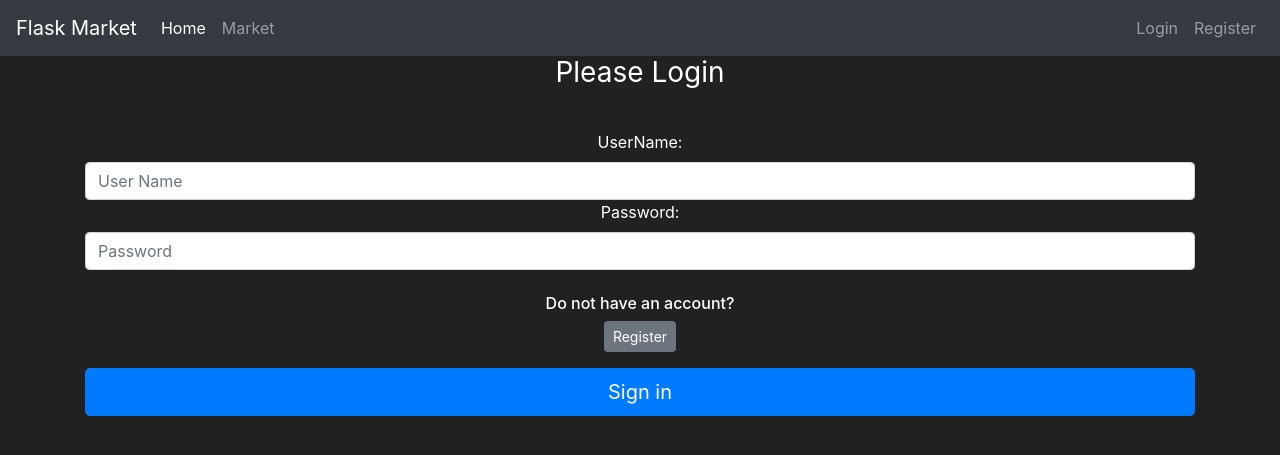
After one commit to ranjurave/EComWebsite, a Flask app: page /login in a window 1280 px wide. The commit adds this page. Shown: the top 455 px of the page. Run offline with Flask 2, Linux system fonts and the light colour scheme; some libraries are stand-ins or nearby versions.

Commit message:
to work from 4:17

```diff
--- a/EComWebApp/market/__init__.py
+++ b/EComWebApp/market/__init__.py
@@ -1,6 +1,7 @@
 from flask import Flask, render_template
 from flask_sqlalchemy import SQLAlchemy
 from flask_bcrypt import Bcrypt
+from flask_login import LoginManager
 
 app = Flask(__name__)
 app.config["SQLALCHEMY_DATABASE_URI"] = "sqlite:///market.db"
@@ -8,4 +9,6 @@ app.config['SECRET_KEY'] = '2fa5a3dca2c59a3177137ff2'
 db = SQLAlchemy(app)
 bcrypt = Bcrypt(app)
 
+login_manager = LoginManager(app)
+
 from market import routes
--- a/EComWebApp/market/forms.py
+++ b/EComWebApp/market/forms.py
@@ -20,3 +20,8 @@ class RegisterForm(FlaskForm):
     password1 = PasswordField(label='Password: ', validators=[Length(min=6), DataRequired()])
     password2 = PasswordField(label='Confirm Password: ',validators=[EqualTo('password1'), DataRequired()])
     submit = SubmitField(label='submit')
+
+class LoginForms(FlaskForm):
+    username = StringField(label='UserName:', validators=[DataRequired()])
+    password = PasswordField(label='Password:', validators=[DataRequired()])
+    submit = SubmitField(label='Sign in')
--- a/EComWebApp/market/routes.py
+++ b/EComWebApp/market/routes.py
@@ -1,8 +1,9 @@
 from market import app
 from flask import render_template, redirect, url_for, flash
 from market.models import Item, User
-from market.forms import RegisterForm
+from market.forms import RegisterForm, LoginForms
 from market import db
+from flask_login import login_user
 
 @app.route("/")
 @app.route("/home")
@@ -26,3 +27,16 @@ def register_page():
         for err_msg in form.errors.values():
             flash(f"There was error creating user: {err_msg}", category='danger')
     return render_template('register.html', form=form)
+
+@app.route('/login',methods=['GET', 'POST'])
+def login_page():
+    form = LoginForms()
+    if form.validate_on_submit():
+        attempted_user = User.query.filter_by(username=form.username.data).first()
+        if attempted_user and attempted_user.check_password_correction(attempted_password=form.password.data):
+            login_user(attempted_user)
+            flash(f'Success! You are logged in as :{attempted_user.username}', category='success')
+            return redirect(url_for('market_page'))
+        else:
+            flash('User name and password dont match. Please try again', category='danger')
+    return render_template('login.html', form=form)
--- a/EComWebApp/market/templates/base.html
+++ b/EComWebApp/market/templates/base.html
@@ -27,7 +27,7 @@
                 </ul>
                 <ul class="navbar-nav">
                     <li class="nav-item">
-                        <a class="nav-link" href="#">Login</a>
+                        <a class="nav-link" href="{{ url_for("login_page")}}">Login</a>
                     </li>
                     <li class="nav-item">
                         <a class="nav-link" href="{{ url_for("register_page")}}">Register</a>
--- /dev/null
+++ b/EComWebApp/market/templates/login.html
@@ -0,0 +1,34 @@
+{% extends 'base.html' %}
+{% block title %}
+Login Page
+{% endblock %}
+
+{% block content %}
+<body class="text-center">
+    <div class="container">
+        <form method="POST" class="form-signin" style="color:white">
+            {{ form.hidden_tag() }}
+            <h1 class="h3 mb-3 font-weight-normal">
+                Please Login
+            </h1>
+            <br>
+            {{ form.username.label() }}
+            {{ form.username(class="form-control", placeholder="User Name") }}
+
+            {{ form.password.label() }}
+            {{ form.password(class="form-control", placeholder="Password") }}
+
+            <br>
+
+
+            <div class="checkbox mb-3">
+               <h6>Do not have an account?</h6>
+               <a class="btn btn-sm btn-secondary" href="{{ url_for('register_page') }}">Register</a>
+            </div>
+
+            {{ form.submit(class="btn btn-lg btn-block btn-primary") }}
+
+        </form>
+    </div>
+</body>
+{% endblock %}
--- a/EComWebApp/market/templates/register.html
+++ b/EComWebApp/market/templates/register.html
@@ -26,6 +26,11 @@ Register Page
 
             <br>
 
+            <div class="checkbox mb-3">
+               <h6>Already have an account?</h6>
+               <a class="btn btn-sm btn-secondary" href="{{ url_for('login_page') }}">Login</a>
+            </div>
+
             {{ form.submit(class="btn btn-lg btn-block btn-primary") }}
         </form>
     </div>
```
Also changed, not shown: EComWebApp/market/models.py (+13 -2 lines), EComWebApp/market/market.db, 1 other file.
